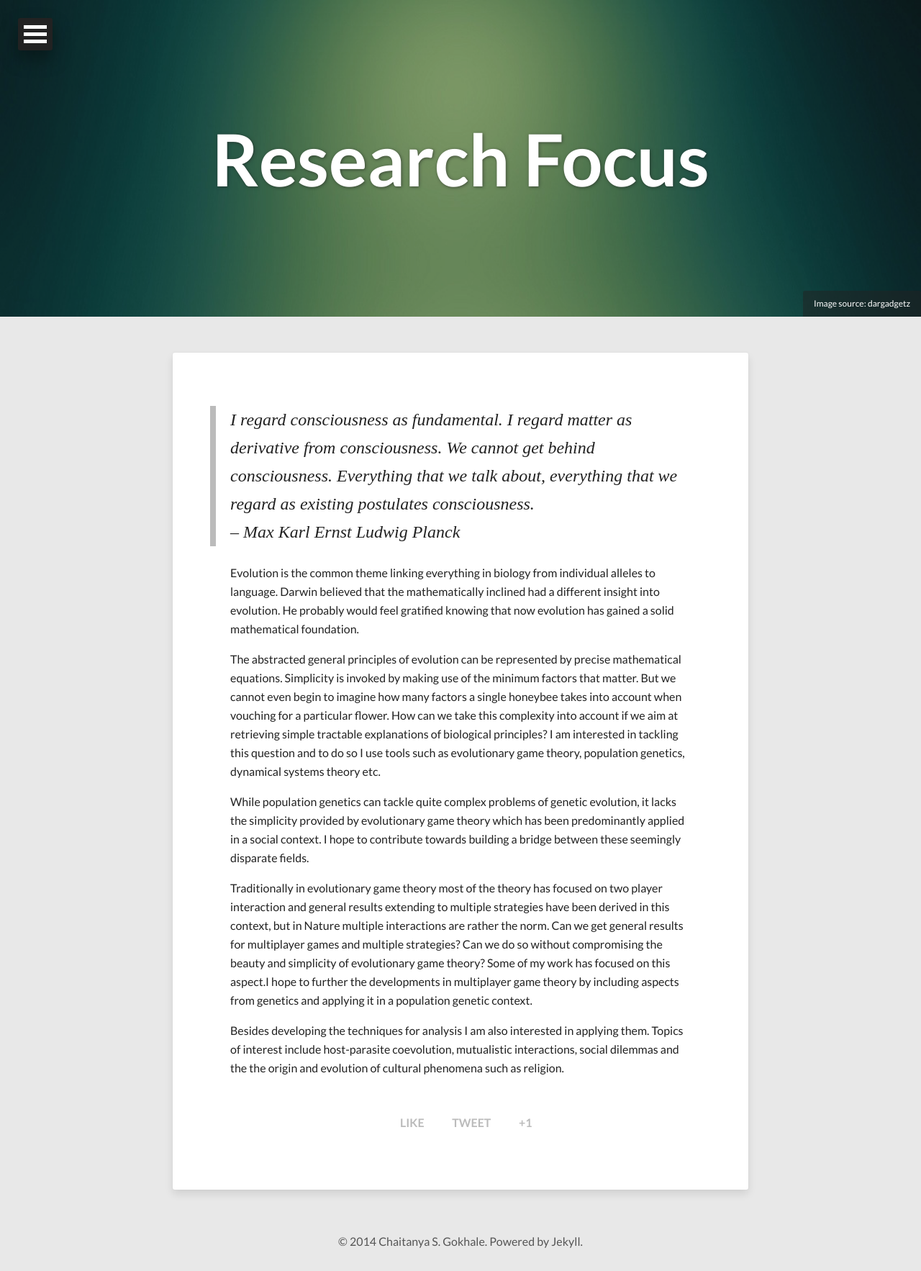
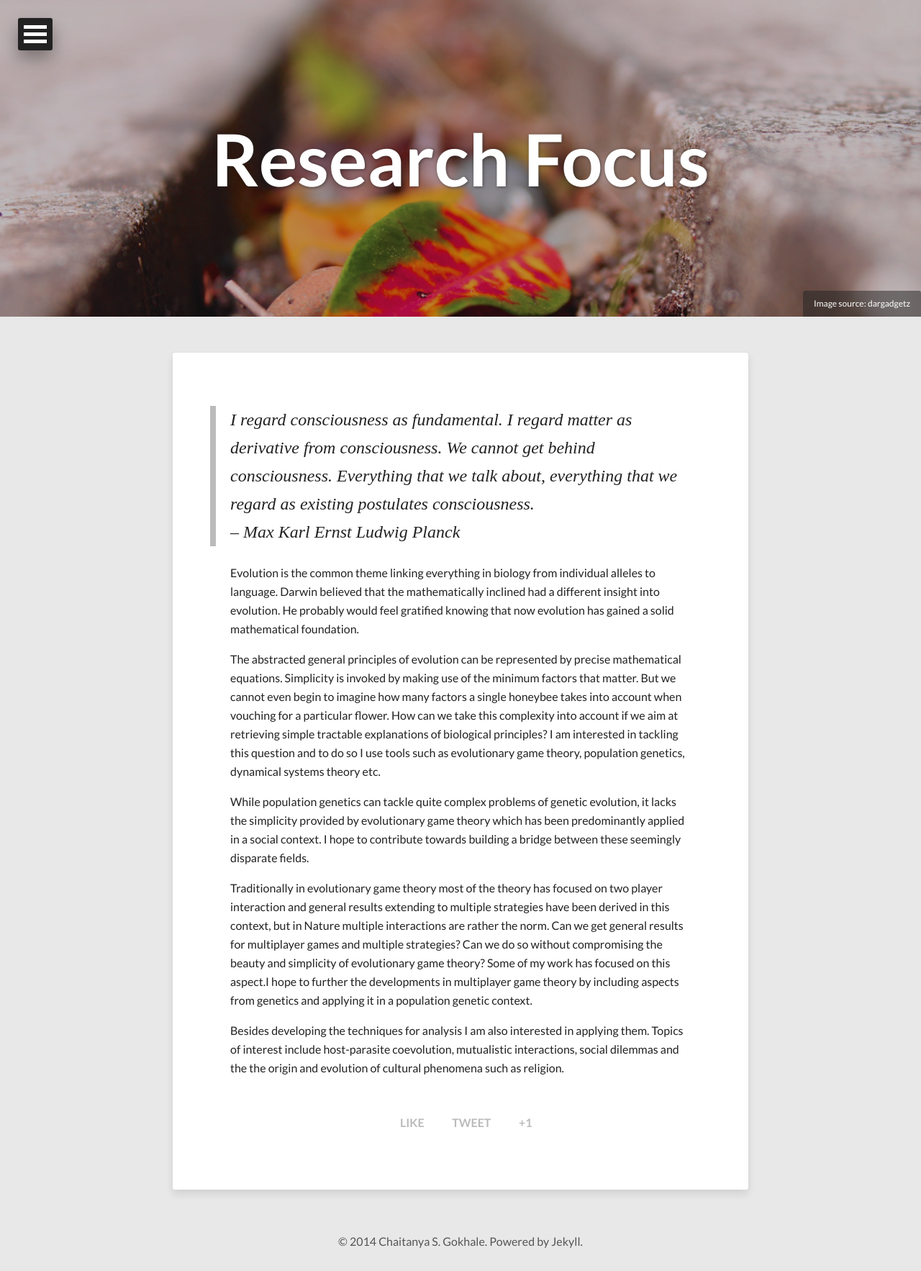
Before and after one commit to gokhalechaitanya/gokhalechaitanya.github.io, a Jekyll site: the page built from research.md, in a window 1280 px wide. Shown: the whole page at 72% size. Built offline with Jekyll 4.4.1, drawn with Linux system fonts in a browser that asks for light colours; nearby versions of some CDN libraries.

Commit message:
new focus image

```diff
--- a/research.md
+++ b/research.md
@@ -5,7 +5,7 @@ title: Research Focus
 description: "Instructions on how to install and customize the modern Jekyll theme HPSTR."
 tags: [research]
 image:
-  feature: abstract-10.jpg
+  feature: Rfocus.jpg
   credit: dargadgetz
   creditlink: http://www.dargadgetz.com/ios-7-abstract-wallpaper-pack-for-iphone-5-and-ipod-touch-retina/
 share: true
```
Also changed, not shown: images/Rfocus.jpg (added).
